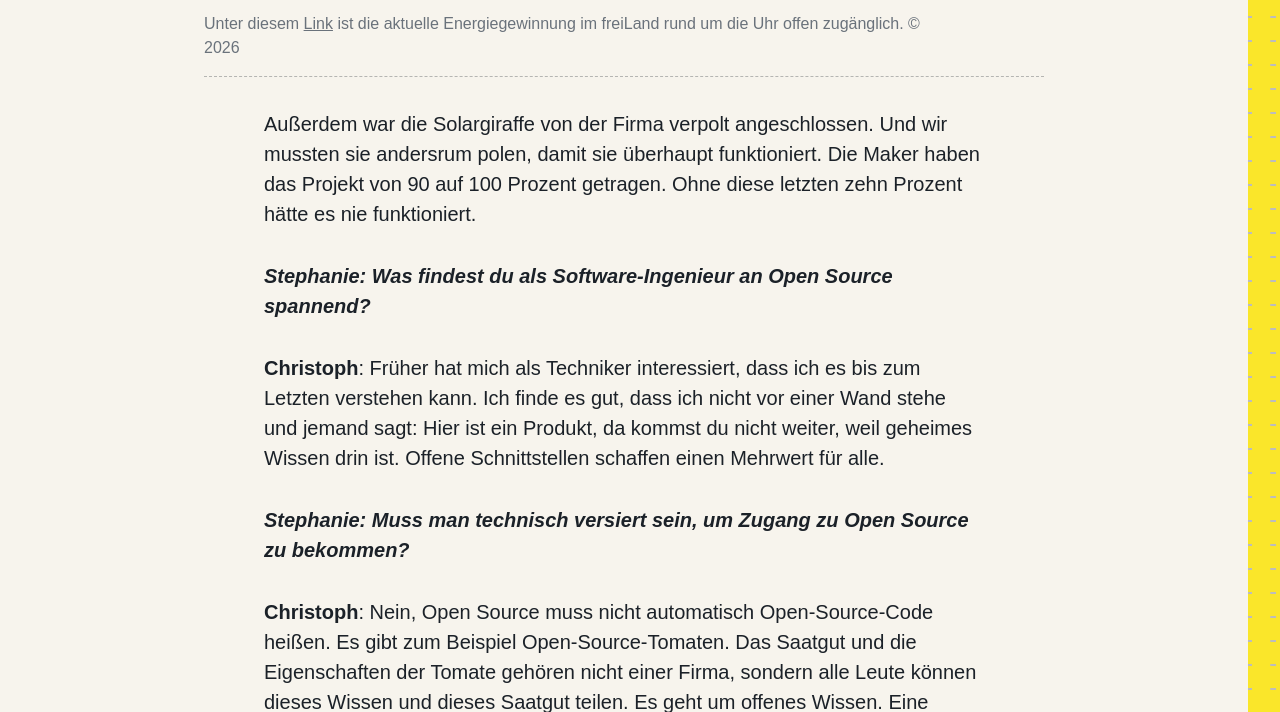
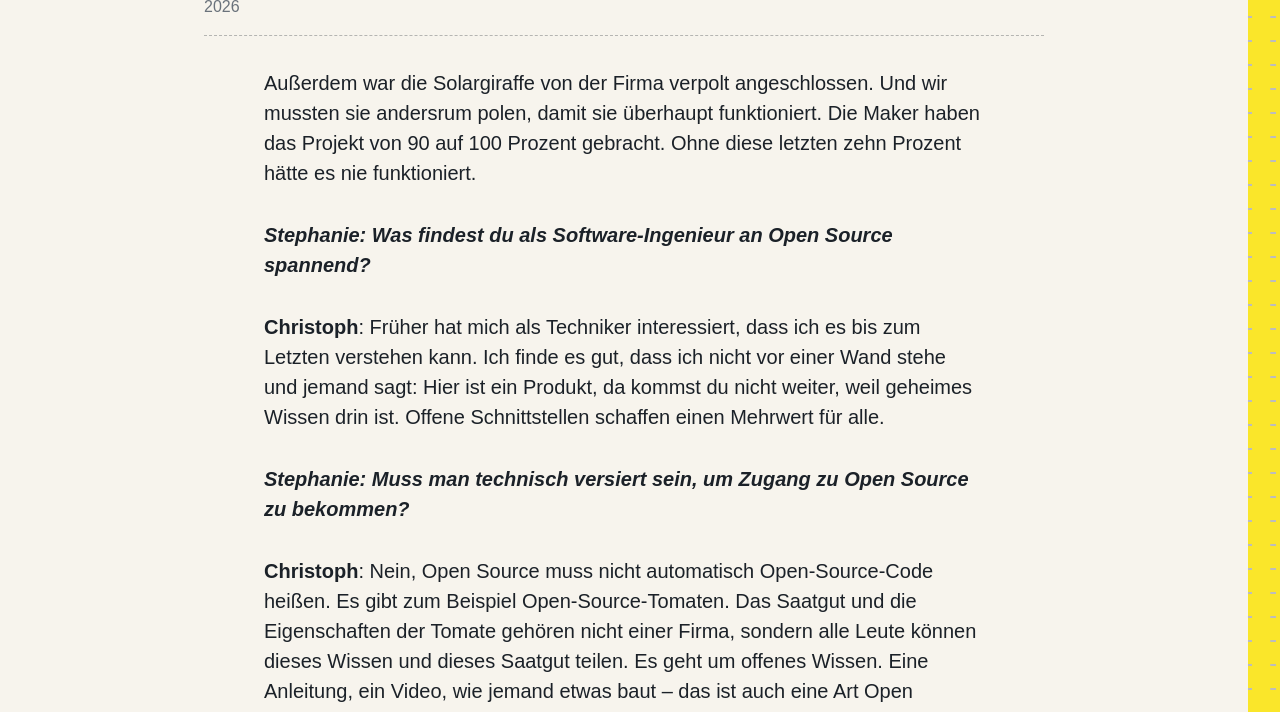
Before and after one commit to okfde/open-energy, a Jekyll site: the page built from _blog/interview-freiLand.md, in a window 1280 px wide and 900 px high, scrolled down 4246 px, cut to the strip 188-900 px from the top of the window. Built offline with Jekyll 4.4.1, drawn with Linux system fonts in a browser that asks for light colours; some web fonts are replaced; some of the changed text lies outside the part shown.

```diff
--- a/_blog/interview-freiLand.md
+++ b/_blog/interview-freiLand.md
@@ -65,7 +65,7 @@
   </figcaption>
 </figure>
 
-Außerdem war die Solargiraffe von der Firma verpolt angeschlossen. Und wir mussten sie andersrum polen, damit sie überhaupt funktioniert. Die Maker haben das Projekt von 90 auf 100 Prozent getragen. Ohne diese letzten zehn Prozent hätte es nie funktioniert.
+Außerdem war die Solargiraffe von der Firma verpolt angeschlossen. Und wir mussten sie andersrum polen, damit sie überhaupt funktioniert. Die Maker haben das Projekt von 90 auf 100 Prozent gebracht. Ohne diese letzten zehn Prozent hätte es nie funktioniert.
 
 ***Stephanie: Was findest du als Software-Ingenieur an Open Source spannend?***
 
```
Also changed, not shown: other parts of _blog/interview-freiLand.md (+3 -3 lines), 2 other files.
